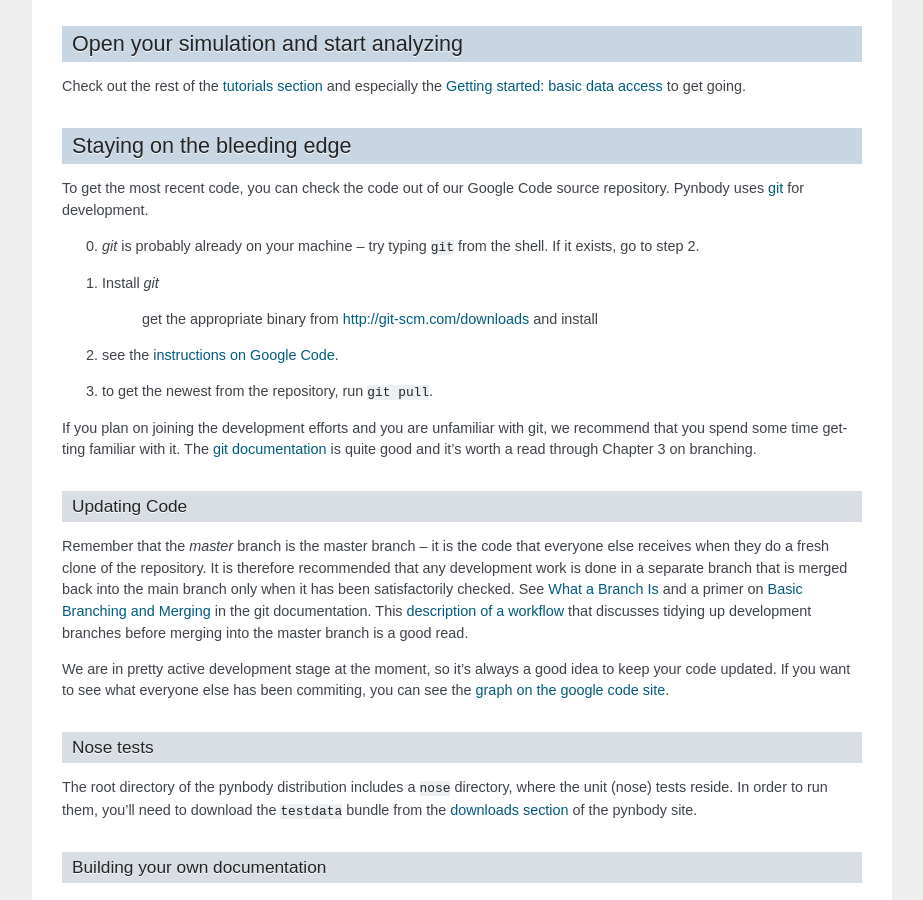
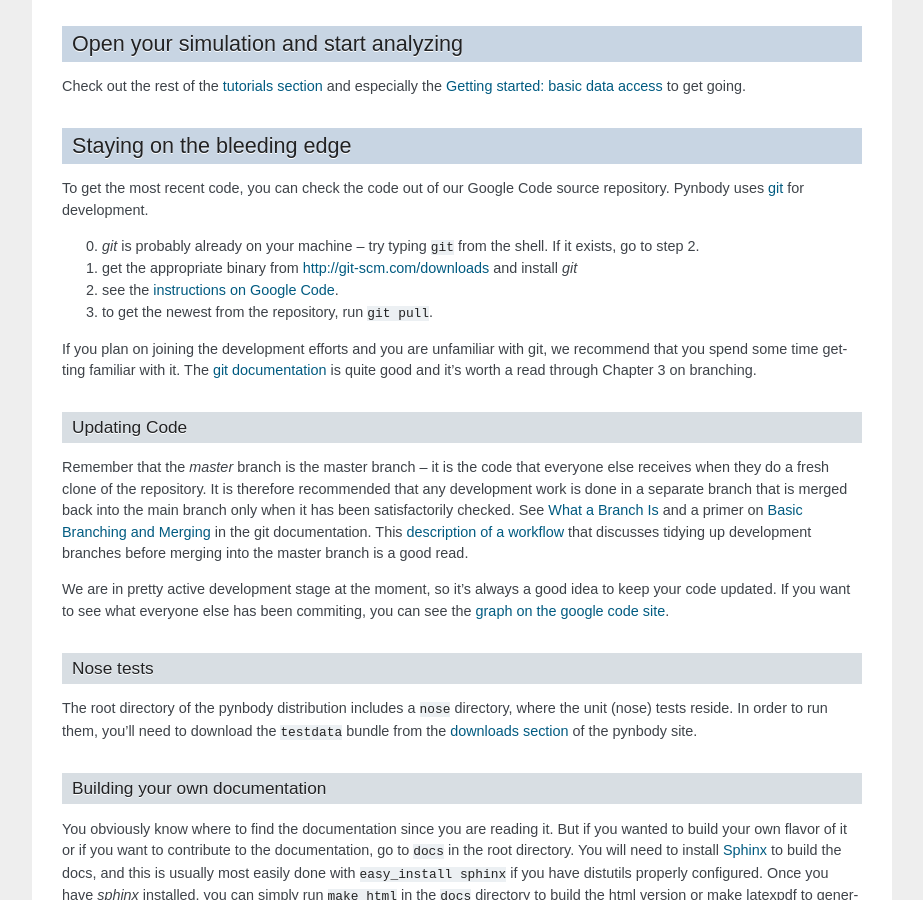
Before and after one commit to pynbody/pynbody, a Sphinx documentation site: the page built from docs/installation.rst, in a window 1280 px wide and 900 px high, scrolled down 3212 px. Shown: the whole window, without its empty margins (198-1121 px from the left). Built offline with Sphinx 7.4.7, drawn with Linux system fonts in a browser that asks for light colours; formulas are drawn with MathJax 3; pages that are not in the unit, such as notebooks, are missing from menus.

Commit message:
fixed typo in git installation

```diff
--- a/docs/installation.rst
+++ b/docs/installation.rst
@@ -247,9 +247,7 @@ development.
 
 0. `git` is probably already on your machine -- try typing ``git`` from the shell. If it exists, go to step 2.
 
-1. Install `git`
-
-	get the appropriate binary from http://git-scm.com/downloads and install
+1. get the appropriate binary from http://git-scm.com/downloads and install `git`
 
 2. see the `instructions on Google Code <https://code.google.com/p/pynbody/source/checkout>`_.
 
```
